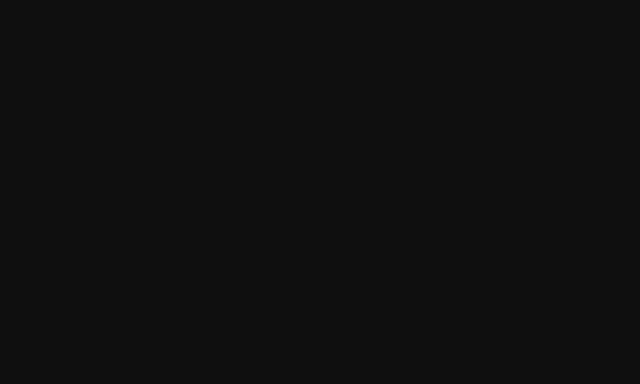
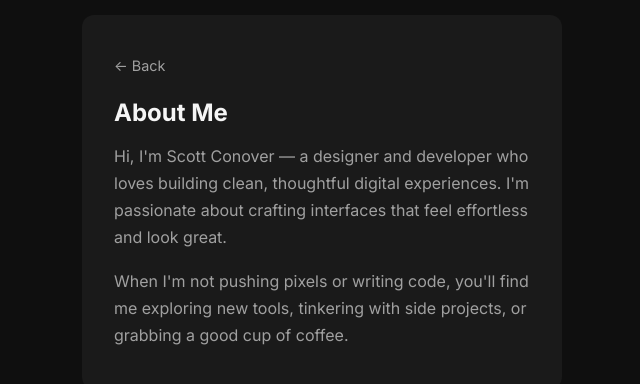
Before and after one commit to sconover88/First-Vue-App, a Vue app: page /about in a window 1280 px wide. Before the commit this address had no page. Shown: the part 198-582 px from the top of the page, without its empty margins (318-958 px from the left). Built offline with nearby package versions, Linux system fonts and the light colour scheme.

Commit message:
Add AboutView component and update router configuration

```diff
--- a/src/router/index.ts
+++ b/src/router/index.ts
@@ -9,6 +9,11 @@ const router = createRouter({
       name: 'home',
       component: HomeView,
     },
+    {
+      path: '/about',
+      name: 'about',
+      component: () => import('../views/AboutView.vue'),
+    },
   ],
 })
 
--- /dev/null
+++ b/src/views/AboutView.vue
@@ -0,0 +1,70 @@
+<script setup lang="ts">
+import { RouterLink } from 'vue-router'
+</script>
+
+<template>
+  <div class="about-page">
+    <div class="card">
+      <RouterLink to="/" class="back-link">← Back</RouterLink>
+      <h1>About Me</h1>
+      <p>
+        Hi, I'm Scott Conover — a designer and developer who loves building
+        clean, thoughtful digital experiences. I'm passionate about crafting
+        interfaces that feel effortless and look great.
+      </p>
+      <p>
+        When I'm not pushing pixels or writing code, you'll find me exploring
+        new tools, tinkering with side projects, or grabbing a good cup of
+        coffee.
+      </p>
+    </div>
+  </div>
+</template>
+
+<style scoped>
+.about-page {
+  display: flex;
+  flex-direction: column;
+  align-items: center;
+  width: 100%;
+  max-width: 480px;
+  margin: 0 auto;
+}
+
+.card {
+  background: var(--card-bg);
+  border-radius: var(--radius);
+  padding: 2.5rem 2rem;
+  width: 100%;
+  transition: background-color var(--transition);
+}
+
+h1 {
+  font-size: 1.5rem;
+  font-weight: 700;
+  margin-bottom: 1rem;
+}
+
+p {
+  color: var(--text-muted);
+  line-height: 1.7;
+  margin-bottom: 1rem;
+}
+
+p:last-child {
+  margin-bottom: 0;
+}
+
+.back-link {
+  display: inline-block;
+  color: var(--text-muted);
+  text-decoration: none;
+  font-size: 0.9rem;
+  margin-bottom: 1.5rem;
+  transition: color var(--transition);
+}
+
+.back-link:hover {
+  color: var(--text);
+}
+</style>
```
